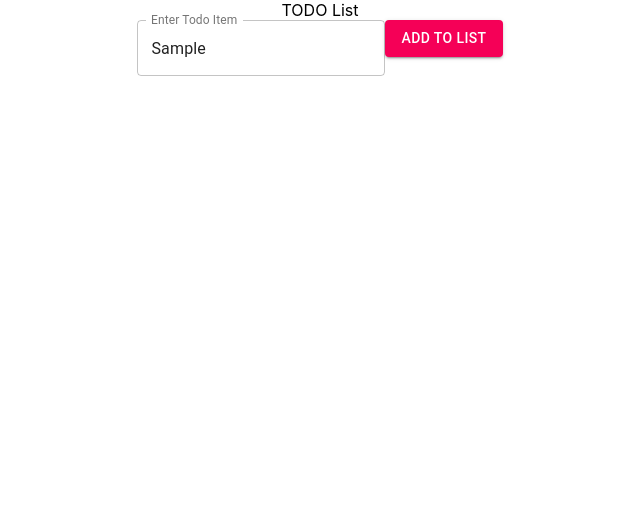
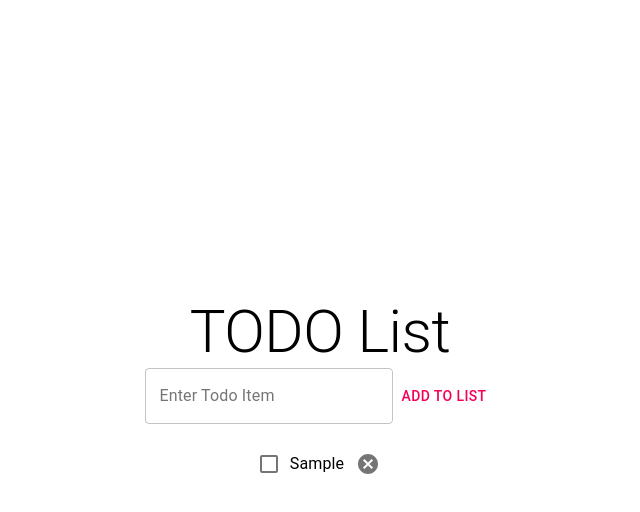
Before and after one commit to yanyuzhong/OSA_TODOList_Intro, a React (Create React App) app in the folder todolist/: page / in a window 1280 px wide. Both pictures are taken after typing "Sample" into the empty fields and a click on the button "ADD TO LIST". Shown: the top 512 px of the page, without its empty margins (320-960 px from the left). Built offline with nearby package versions, Linux system fonts and the light colour scheme.

Commit message:
centered everything and change style

```diff
--- a/todolist/src/App.css
+++ b/todolist/src/App.css
@@ -1,5 +1,22 @@
 .App {
   text-align: center;
+  display: flex;
+  height: 100%;
+  flex-direction: column;
+  align-items: center;
+  justify-content: center;
+}
+
+body,
+html,
+#root {
+  height: 100%;
+}
+
+.todo-form {
+  display: flex;
+  flex-direction: row;
+  align-items: center;
 }
 
 .App-logo {
--- a/todolist/src/App.js
+++ b/todolist/src/App.js
@@ -2,26 +2,32 @@ import React, { useEffect, useState } from "react";
 import "./App.css";
 import TodoForm from "./Component/TodoForm";
 import TodoList from "./Component/TodoList";
+import { Typography } from "@material-ui/core";
 
 const LOCAL_STORAGE_KEY = "current_item";
 
 function App() {
   const [items, setItem] = useState([]);
 
-  // useEffect(() => {
-  //   const storage = JSON.parse(localStorage.getItem(LOCAL_STORAGE_KEY));
-  //   if (storage) {
-  //     setItem(storage);
-  //   }
-  // }, []);
+  useEffect(() => {
+    // localStorage.removeItem(LOCAL_STORAGE_KEY);
+    const storage = JSON.parse(localStorage.getItem(LOCAL_STORAGE_KEY));
+    if (storage) {
+      setItem(storage);
+    }
+  }, []);
 
-  // useEffect(() => {
-  //   localStorage.setItem(LOCAL_STORAGE_KEY, JSON.stringify(items));
-  // }, [items]);
-  // console.log("In App", items);
+  useEffect(() => {
+    localStorage.setItem(LOCAL_STORAGE_KEY, JSON.stringify(items));
+  }, [items]);
+  console.log("In App", items);
 
   function add2Form(item) {
     setItem([item, ...items]);
+  }
+
+  function deleteItem(itemName) {
+    setItem(items.filter((item) => item.name !== itemName));
   }
 
   function toggleComplete(itemName) {
@@ -39,11 +45,13 @@ function App() {
 
   return (
     <div className="App">
-      <header>
-        <div>TODO List</div>
-      </header>
+      <Typography variant="h2">TODO List</Typography>
       <TodoForm add2Form={add2Form} />
-      <TodoList items={items} toggleComplete={toggleComplete}></TodoList>
+      <TodoList
+        items={items}
+        toggleComplete={toggleComplete}
+        deleteItem={deleteItem}
+      ></TodoList>
     </div>
   );
 }
--- a/todolist/src/Component/Task.js
+++ b/todolist/src/Component/Task.js
@@ -1,27 +1,39 @@
 import React from "react";
+import { Checkbox, ListItem, Typography, IconButton } from "@material-ui/core/";
+import CancelIcon from "@material-ui/icons/Cancel";
 
-function Task({ item, toggleComplete }) {
+function Task({ item, toggleComplete, deleteItem }) {
   function handleComplete() {
     console.log("inside togglecomplete!");
     toggleComplete(item.name);
     console.log("curr item completed: ", item.completed);
   }
+
+  function handleDelete() {
+    deleteItem(item.name);
+  }
   console.log(item);
   console.log(item.completed);
 
   return (
-    <div style={{ display: "flex" }}>
-      <input type="checkbox" onClick={handleComplete}></input>
-      <li
+    <ListItem style={{ display: "flex" }}>
+      <Checkbox
+        checked={item.completed}
+        label="Secondary"
+        onClick={handleComplete}
+      ></Checkbox>
+      <Typography
         style={{
           color: "black",
           textDecoration: item.completed ? "line-through" : null,
         }}
       >
         {item.task}
-      </li>
-      <button>X</button>
-    </div>
+      </Typography>
+      <IconButton onClick={handleDelete}>
+        <CancelIcon></CancelIcon>
+      </IconButton>
+    </ListItem>
   );
 }
 
--- a/todolist/src/Component/TodoForm.js
+++ b/todolist/src/Component/TodoForm.js
@@ -30,7 +30,7 @@ function TodoForm({ add2Form }) {
         onChange={(event) => setItem({ ...item, task: event.target.value })}
       />
 
-      <Button variant="contained" color="secondary" onSubmit={add2List}>
+      <Button color="secondary" onSubmit={add2List} onClick={add2List}>
         Add to List
       </Button>
     </form>
--- a/todolist/src/Component/TodoList.js
+++ b/todolist/src/Component/TodoList.js
@@ -2,11 +2,16 @@ import React from "react";
 import Task from "./Task";
 import { List } from "@material-ui/core";
 
-function TodoList({ items, toggleComplete }) {
+function TodoList({ items, toggleComplete, deleteItem }) {
   return (
     <List>
       {items.map((item) => (
-        <Task key={item.name} item={item} toggleComplete={toggleComplete} />
+        <Task
+          key={item.name}
+          item={item}
+          toggleComplete={toggleComplete}
+          deleteItem={deleteItem}
+        />
       ))}
     </List>
   );
```
